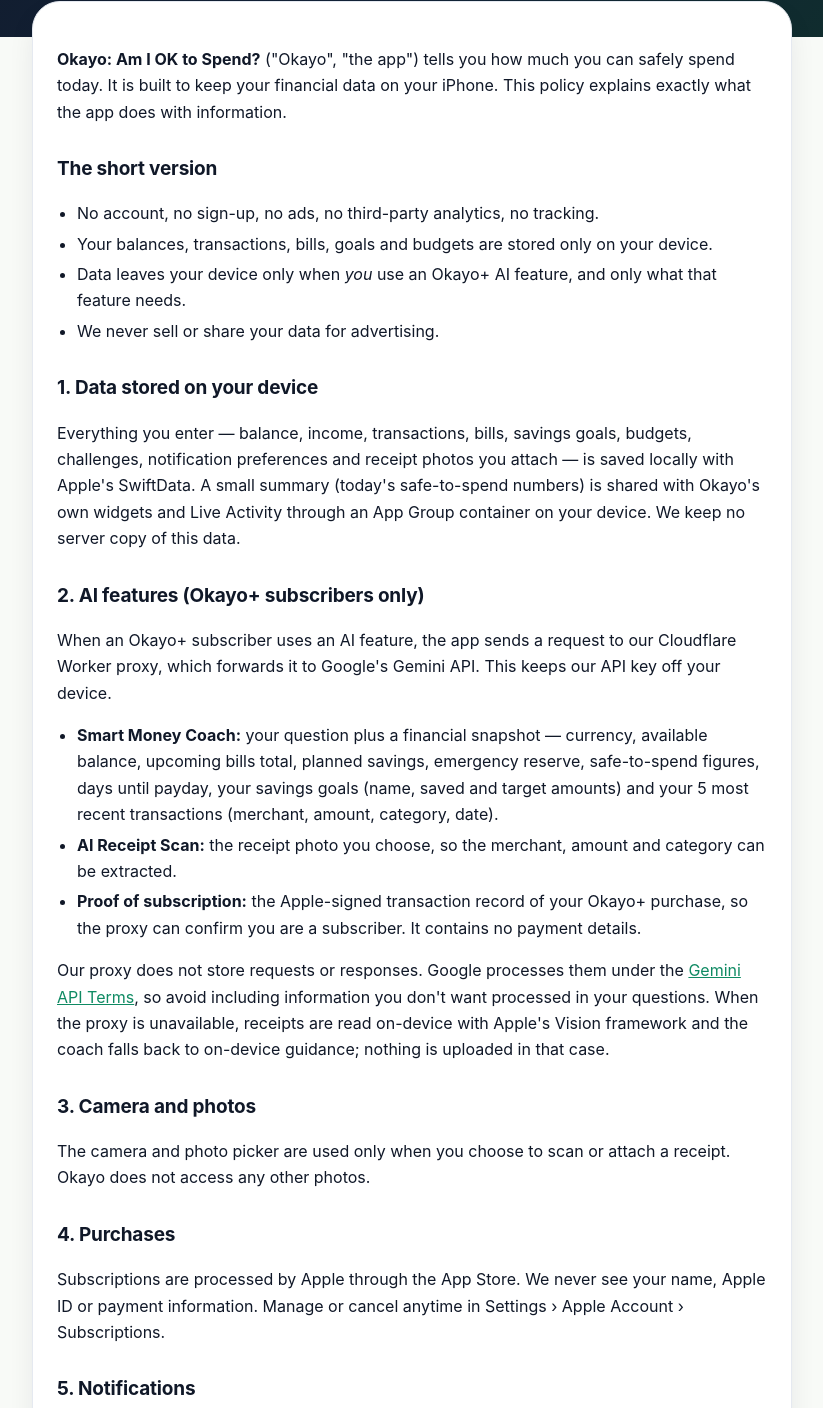
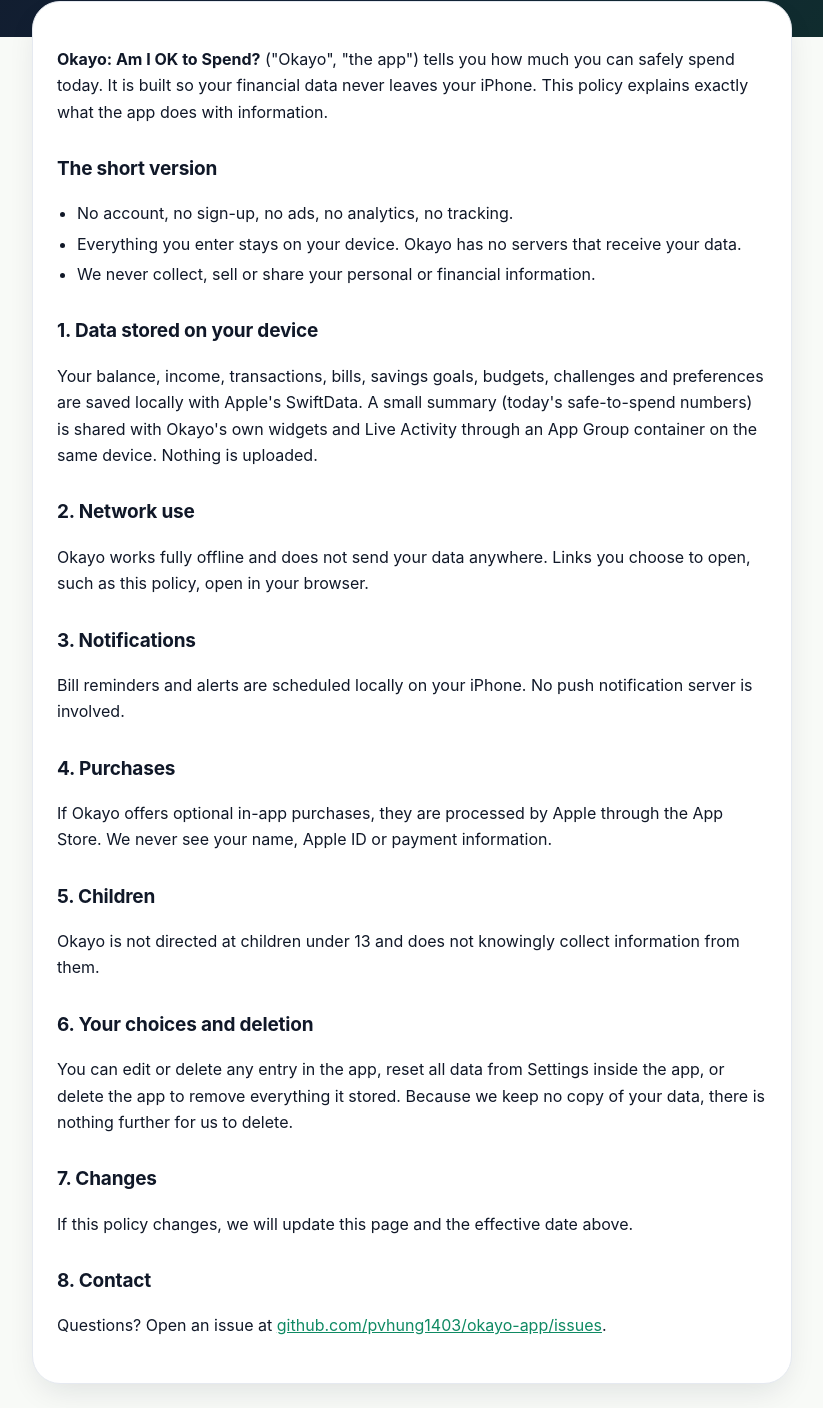
Before and after one commit to pvhung1403/okayo-app, a plain HTML site: page privacy.html in a window 1280 px wide. Shown: the part 212-1620 px from the top of the page, without its empty margins (228-1051 px from the left). Drawn offline with Linux system fonts and the light colour scheme.

Commit message:
Remove AI features from support and privacy pages; data never leaves the device

```diff
--- a/privacy.html
+++ b/privacy.html
@@ -15,47 +15,37 @@
   </header>
 
   <main class="card">
-    <p><strong>Okayo: Am I OK to Spend?</strong> ("Okayo", "the app") tells you how much you can safely spend today. It is built to keep your financial data on your iPhone. This policy explains exactly what the app does with information.</p>
+    <p><strong>Okayo: Am I OK to Spend?</strong> ("Okayo", "the app") tells you how much you can safely spend today. It is built so your financial data never leaves your iPhone. This policy explains exactly what the app does with information.</p>
 
     <h2>The short version</h2>
     <ul>
-      <li>No account, no sign-up, no ads, no third-party analytics, no tracking.</li>
-      <li>Your balances, transactions, bills, goals and budgets are stored only on your device.</li>
-      <li>Data leaves your device only when <em>you</em> use an Okayo+ AI feature, and only what that feature needs.</li>
-      <li>We never sell or share your data for advertising.</li>
+      <li>No account, no sign-up, no ads, no analytics, no tracking.</li>
+      <li>Everything you enter stays on your device. Okayo has no servers that receive your data.</li>
+      <li>We never collect, sell or share your personal or financial information.</li>
     </ul>
 
     <h2>1. Data stored on your device</h2>
-    <p>Everything you enter — balance, income, transactions, bills, savings goals, budgets, challenges, notification preferences and receipt photos you attach — is saved locally with Apple's SwiftData. A small summary (today's safe-to-spend numbers) is shared with Okayo's own widgets and Live Activity through an App Group container on your device. We keep no server copy of this data.</p>
+    <p>Your balance, income, transactions, bills, savings goals, budgets, challenges and preferences are saved locally with Apple's SwiftData. A small summary (today's safe-to-spend numbers) is shared with Okayo's own widgets and Live Activity through an App Group container on the same device. Nothing is uploaded.</p>
 
-    <h2>2. AI features (Okayo+ subscribers only)</h2>
-    <p>When an Okayo+ subscriber uses an AI feature, the app sends a request to our Cloudflare Worker proxy, which forwards it to Google's Gemini API. This keeps our API key off your device.</p>
-    <ul>
-      <li><strong>Smart Money Coach:</strong> your question plus a financial snapshot — currency, available balance, upcoming bills total, planned savings, emergency reserve, safe-to-spend figures, days until payday, your savings goals (name, saved and target amounts) and your 5 most recent transactions (merchant, amount, category, date).</li>
-      <li><strong>AI Receipt Scan:</strong> the receipt photo you choose, so the merchant, amount and category can be extracted.</li>
-      <li><strong>Proof of subscription:</strong> the Apple-signed transaction record of your Okayo+ purchase, so the proxy can confirm you are a subscriber. It contains no payment details.</li>
-    </ul>
-    <p>Our proxy does not store requests or responses. Google processes them under the <a href="https://ai.google.dev/gemini-api/terms">Gemini API Terms</a>, so avoid including information you don't want processed in your questions. When the proxy is unavailable, receipts are read on-device with Apple's Vision framework and the coach falls back to on-device guidance; nothing is uploaded in that case.</p>
+    <h2>2. Network use</h2>
+    <p>Okayo works fully offline and does not send your data anywhere. Links you choose to open, such as this policy, open in your browser.</p>
 
-    <h2>3. Camera and photos</h2>
-    <p>The camera and photo picker are used only when you choose to scan or attach a receipt. Okayo does not access any other photos.</p>
+    <h2>3. Notifications</h2>
+    <p>Bill reminders and alerts are scheduled locally on your iPhone. No push notification server is involved.</p>
 
     <h2>4. Purchases</h2>
-    <p>Subscriptions are processed by Apple through the App Store. We never see your name, Apple ID or payment information. Manage or cancel anytime in Settings › Apple Account › Subscriptions.</p>
+    <p>If Okayo offers optional in-app purchases, they are processed by Apple through the App Store. We never see your name, Apple ID or payment information.</p>
 
-    <h2>5. Notifications</h2>
-    <p>Bill reminders and alerts are scheduled locally on your iPhone. No push notification server is involved.</p>
-
-    <h2>6. Children</h2>
+    <h2>5. Children</h2>
     <p>Okayo is not directed at children under 13 and does not knowingly collect information from them.</p>
 
-    <h2>7. Your choices and deletion</h2>
-    <p>You can edit or delete any entry in the app, reset all data from Settings inside the app, or delete the app to remove everything it stored on your device. Because we keep no server copy, there is nothing further for us to delete.</p>
+    <h2>6. Your choices and deletion</h2>
+    <p>You can edit or delete any entry in the app, reset all data from Settings inside the app, or delete the app to remove everything it stored. Because we keep no copy of your data, there is nothing further for us to delete.</p>
 
-    <h2>8. Changes</h2>
+    <h2>7. Changes</h2>
     <p>If this policy changes, we will update this page and the effective date above.</p>
 
-    <h2>9. Contact</h2>
+    <h2>8. Contact</h2>
     <p>Questions? Open an issue at <a href="https://github.com/pvhung1403/okayo-app/issues">github.com/pvhung1403/okayo-app/issues</a>.</p>
   </main>
 
```
Also changed, not shown: index.html (+7 -7 lines).
